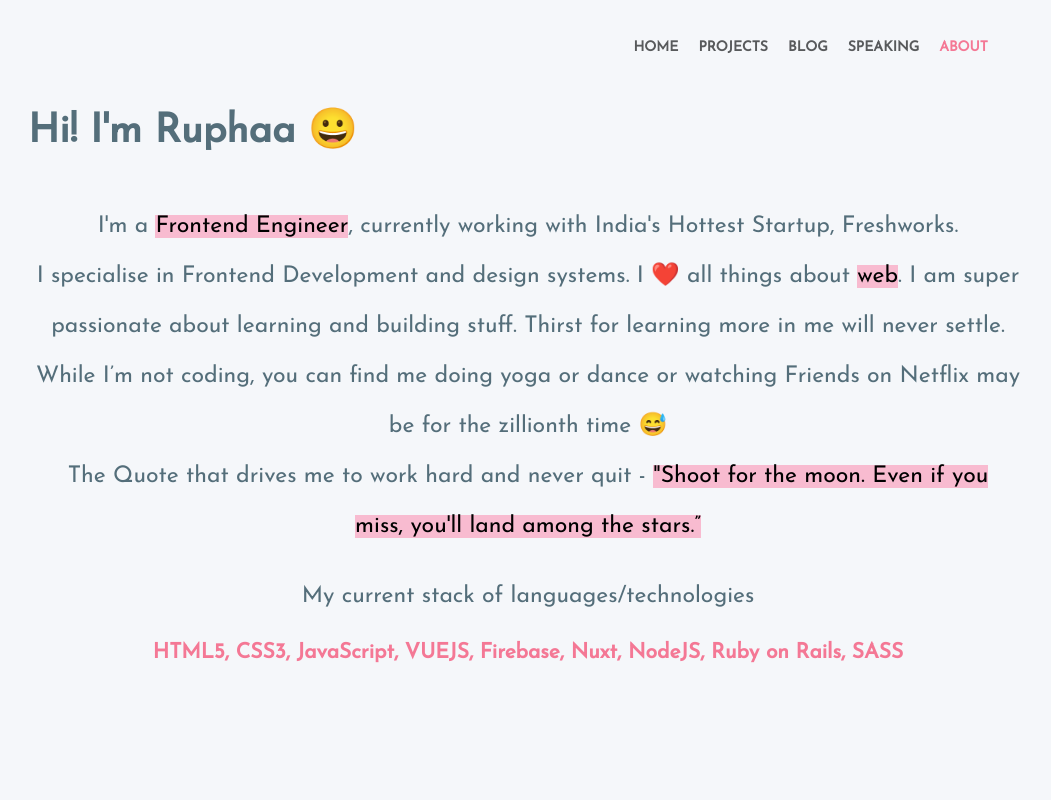
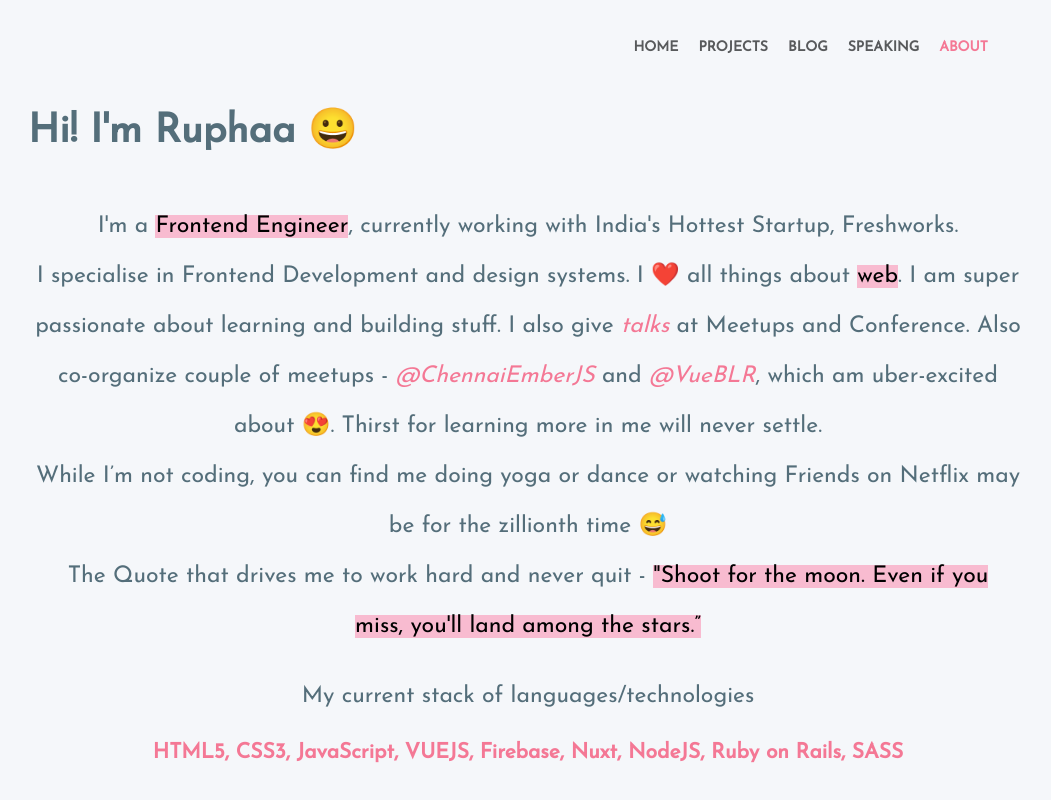
Before and after one commit to ruphaa/vue-portfolio, a Nuxt app: page /about in a window 1280 px wide. Shown: the whole page, without its empty margins (137-1188 px from the left). Built offline with nearby package versions, Linux system fonts and the light colour scheme.

Commit message:
Add talks in About page

```diff
--- a/pages/about.vue
+++ b/pages/about.vue
@@ -3,7 +3,7 @@
         <h1>Hi! I'm Ruphaa 😀</h1>
         <div class="desc">
             <p>I'm a <mark>Frontend Engineer</mark>, currently working with India's Hottest Startup, Freshworks.</p>
-            <p>I specialise in Frontend Development and design systems. I ❤️ all things about <mark>web</mark>. I am super passionate about learning and building stuff. Thirst for learning more in me will never settle.</p>
+            <p>I specialise in Frontend Development and design systems. I ❤️ all things about <mark>web</mark>. I am super passionate about learning and building stuff. I also give <nuxt-link class="nav-link" to="/speaking">talks</nuxt-link> at Meetups and Conference. Also co-organize couple of meetups - <a target="_blank" href="https://twitter.com/EmberChennai">@ChennaiEmberJS</a> and <a target="_blank" href="https://twitter.com/VueBLR">@VueBLR</a>, which am uber-excited about 😍. Thirst for learning more in me will never settle.</p>
             <p>While I’m not coding, you can find me doing yoga or dance or watching Friends on Netflix may be for the zillionth time 😅</p>
             <p>The Quote that drives me to work hard and never quit - <mark>"Shoot for the moon. Even if you miss, you'll land among the stars.”</mark></p>
         </div>
@@ -53,6 +53,11 @@ export default {
         font-weight: 700;
         color: var(--primary-pink-color);
     }
+    .about a {
+        text-decoration: none;
+        color: var(--primary-pink-color);
+        font-style: italic;
+    }
   @media only screen and (max-width: 1000px) {
       .about {
         margin-left: 0;
```
